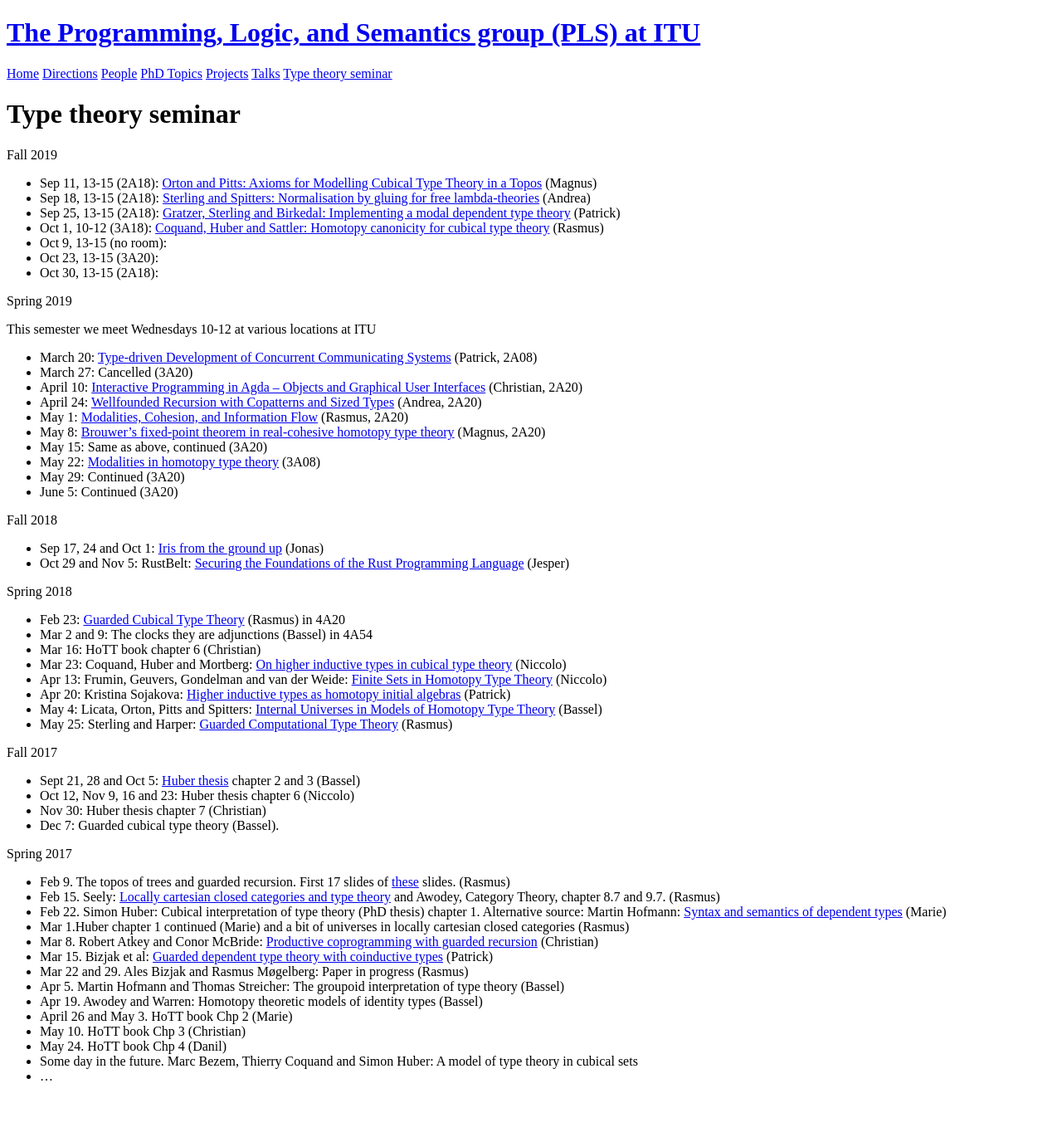
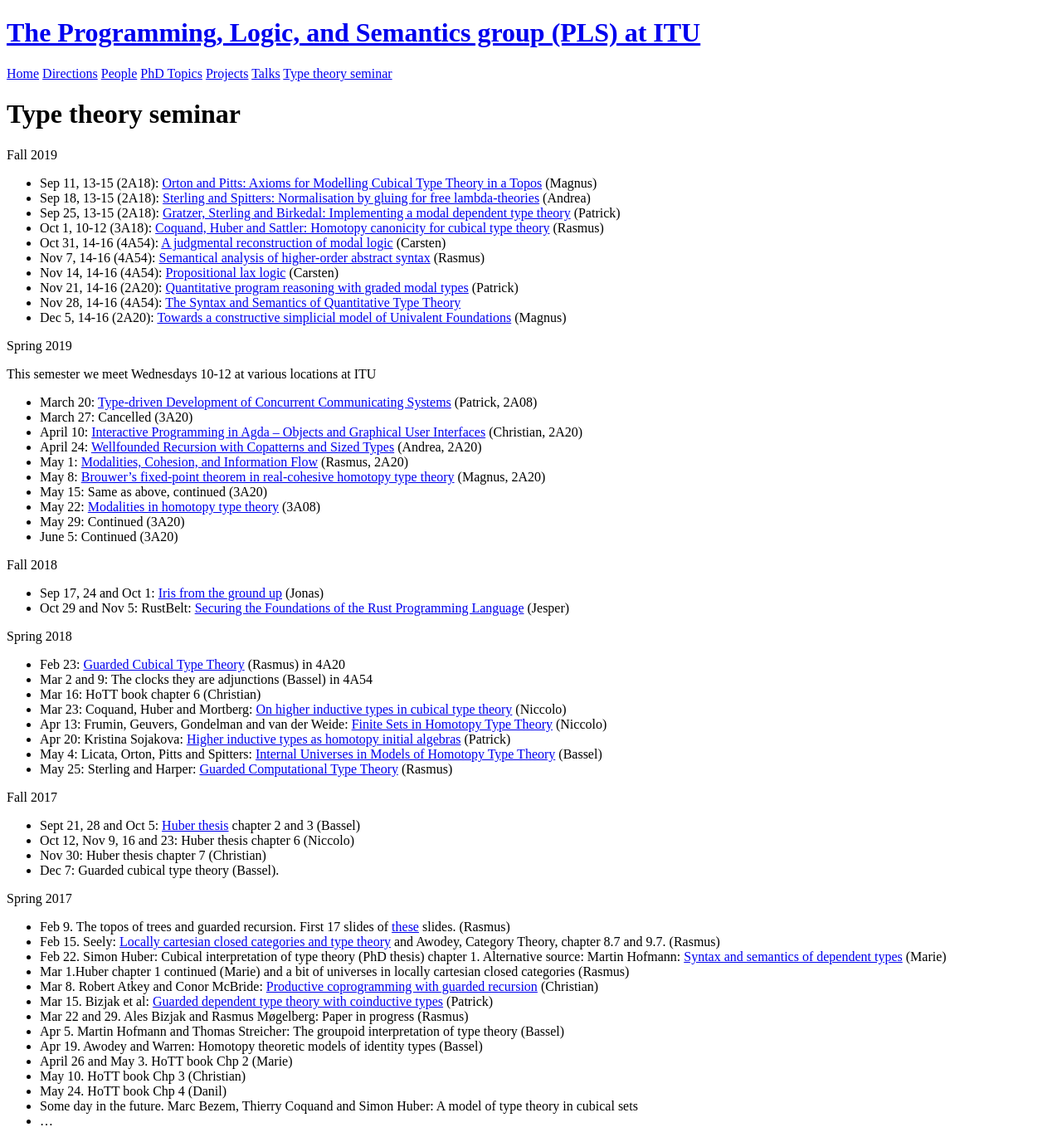
Before and after one commit to rmogelberg/pls.itu.dk, a Jekyll site: the page built from Type_theory_seminar.md, in a window 1280 px wide. Shown: the whole page at 83% size. Built offline with Jekyll 4.4.1, drawn with Linux system fonts in a browser that asks for light colours; before the commit the page ends 1322 px from its top, so only the background shows below that.

Commit message:
TT sem update

```diff
--- a/Type_theory_seminar.md
+++ b/Type_theory_seminar.md
@@ -8,9 +8,12 @@ Fall 2019
 - Sep 18, 13-15 (2A18): [Sterling and Spitters: Normalisation by gluing for free lambda-theories](http://www.jonmsterling.com/pdfs/gluing-note.pdf) (Andrea)
 - Sep 25, 13-15 (2A18): [Gratzer, Sterling and Birkedal: Implementing a modal dependent type theory](https://dl.acm.org/citation.cfm?id=3341711) (Patrick)
 - Oct 1, 10-12 (3A18): [Coquand, Huber and Sattler: Homotopy canonicity for cubical type theory](http://www.cse.chalmers.se/~simonhu/papers/can.pdf) (Rasmus)
-- Oct 9, 13-15 (no room):
-- Oct 23, 13-15 (3A20):
-- Oct 30, 13-15 (2A18):
+- Oct 31, 14-16 (4A54): [A judgmental reconstruction of modal logic](https://www.cs.cmu.edu/~fp/papers/mscs00.pdf) (Carsten)
+- Nov 7, 14-16 (4A54): [Semantical analysis of higher-order abstract syntax](https://ieeexplore.ieee.org/document/782616) (Rasmus)
+- Nov 14, 14-16 (4A54): [Propositional lax logic](https://www.uni-bamberg.de/fileadmin/uni/fakultaeten/wiai_professuren/grundlagen_informatik/papersMM/pll.pdf) (Carsten)
+- Nov 21, 14-16 (2A20): [Quantitative program reasoning with graded modal types](https://granule-project.github.io/papers/granule-paper-draft.pdf) (Patrick)
+- Nov 28, 14-16 (4A54): [The Syntax and Semantics of Quantitative Type Theory](https://bentnib.org/quantitative-type-theory.html)
+- Dec 5, 14-16 (2A20): [Towards a constructive simplicial model of Univalent Foundations](https://arxiv.org/abs/1905.06281) (Magnus)
 
 Spring 2019
 
```
